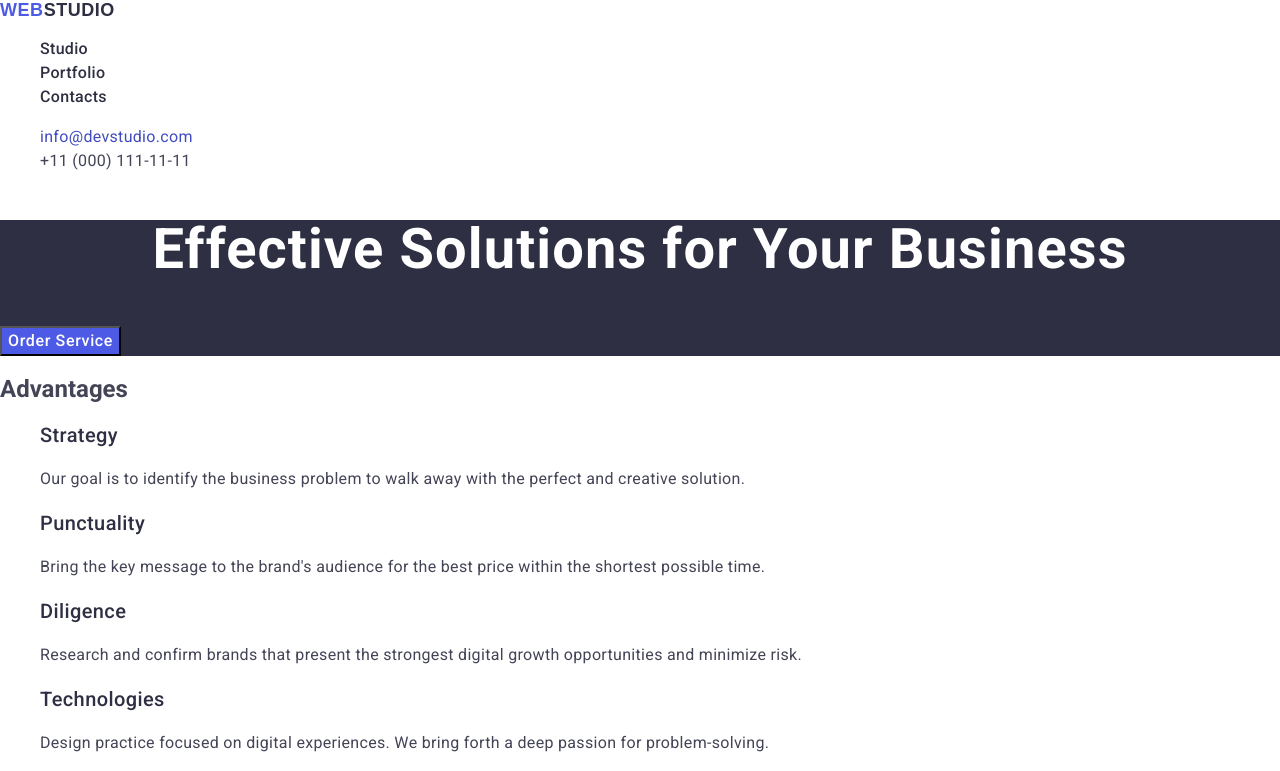
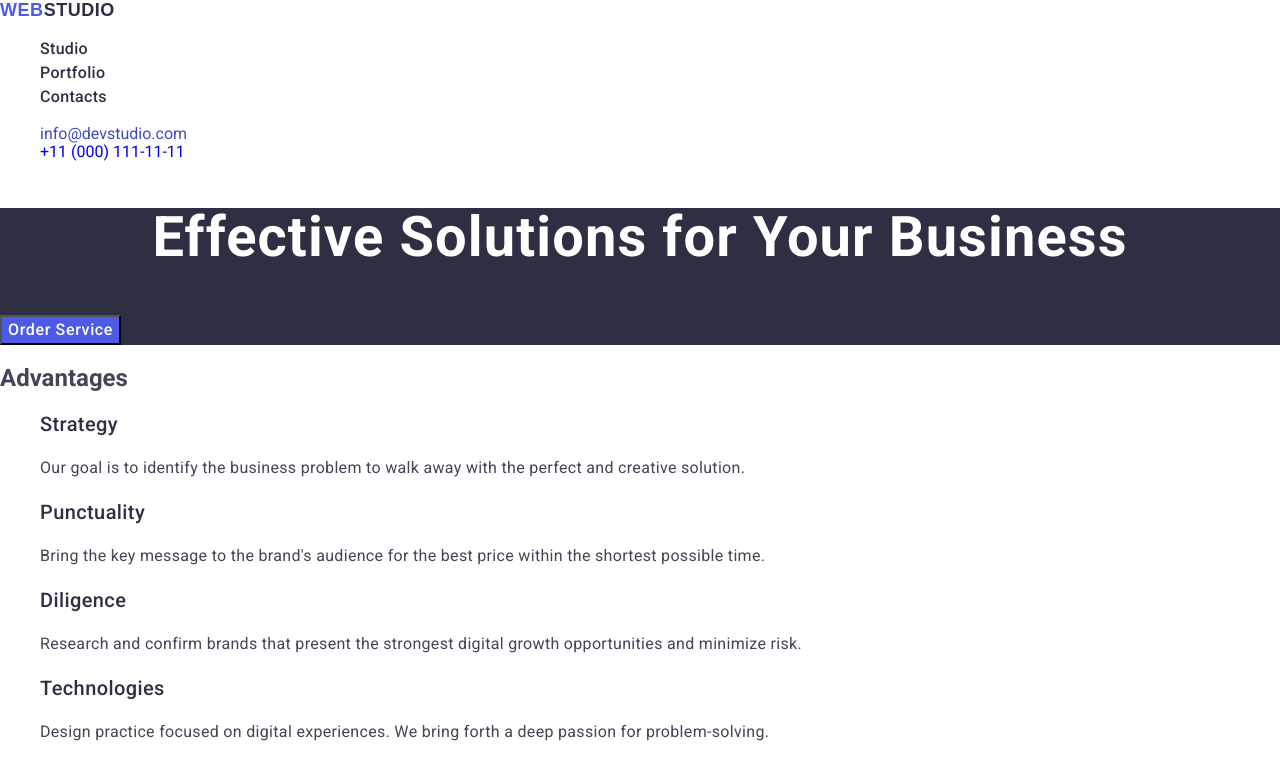
Before and after one commit to Yuliia-Voloshyna/goit-markup-hw-05, a plain HTML site: page index.html in a window 1280 px wide. In both pictures the pointer is over the link "info@devstudio.com". Shown: the top 771 px of the page. Drawn offline with nearby package versions, Linux system fonts and the light colour scheme.

Commit message:
edit index.html and styles.css

```diff
--- a/css/styles.css
+++ b/css/styles.css
@@ -63,14 +63,8 @@ footer {
   color: #434455;
 }
 
-.address-mailto:hover,
-.address-mailto:focus,
-.address-tel:hover,
-.address-tel:focus {
-  font-weight: 400;
-  font-size: 16px;
-  line-height: 1.5;
-  letter-spacing: 0.02em;
+.address-link:hover,
+.address-link:focus {
   color: #404bbf;
 }
 
@@ -154,6 +148,7 @@ footer {
   letter-spacing: 0.02em;
   text-align: center;
   color: #2e2f42;
+  text-transform: capitalize;
 }
 
 .our-team-position {
@@ -166,6 +161,10 @@ footer {
 /* endregion section 2 */
 
 /* region section 3 */
+
+.section-our-portfolio {
+  background-color: #fff;
+}
 
 .section-our-portfolio-title {
   font-weight: 700;
@@ -182,6 +181,7 @@ footer {
   line-height: 1.2;
   letter-spacing: 0.02em;
   color: #2e2f42;
+  text-transform: capitalize;
 }
 
 .our-portfolio-descr {
--- a/index.html
+++ b/index.html
@@ -42,12 +42,12 @@
       <address class="address-title">
         <ul class="address">
           <li class="address-item">
-            <a class="address-mailto" href="mailto:info@devstudio.com"
+            <a class="address-link" href="mailto:info@devstudio.com"
               >info@devstudio.com</a
             >
           </li>
           <li class="address-item">
-            <a class="address-tel" href="tel:+110001111111"
+            <a class="address-link" href="tel:+110001111111"
               >+11 (000) 111-11-11</a
             >
           </li>
```
